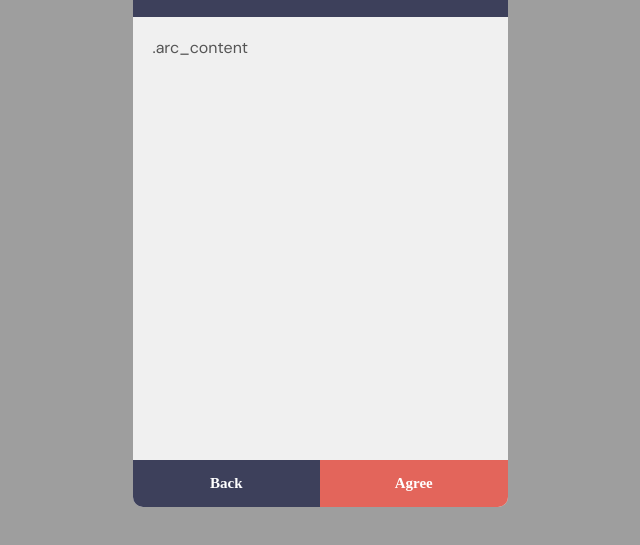
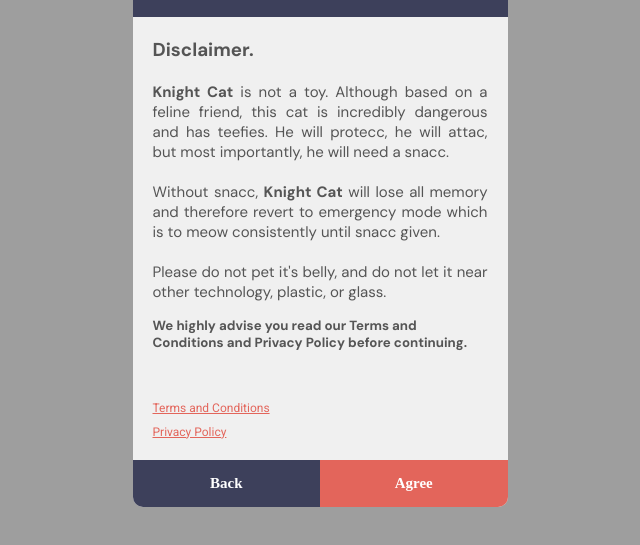
Before and after one commit to haydenismet/registering-interest-react, a React app: page / in a window 1280 px wide. Both pictures are taken after a click on the button "Register". Shown: the part 231-776 px from the top of the page, without its empty margins (320-960 px from the left). Built offline with nearby package versions, Linux system fonts and the light colour scheme; some packages are replaced by stand-ins of ours; no server answers; a web font is replaced by a local one.

Commit message:
refactoring 2

```diff
--- a/src/components/elements/PetCardFullDetail.js
+++ b/src/components/elements/RegistrationDetailsComplete.js
@@ -1,6 +1,6 @@
 import React from "react";
 import RegistrationLoginHeaderElement from "./RegistrationLoginHeaderElement";
-export default function PetCardFullDetail(props) {
+export default function RegistrationDetailsComplete(props) {
   const { userDetails } = props;
 
   return (
--- /dev/null
+++ b/src/components/elements/RegistrationThreeValues.js
@@ -0,0 +1,103 @@
+export default function RegistrationThreeValues() {
+  const locationOptions = [
+    { value: "Please Select" },
+    {
+      value: "London",
+    },
+    {
+      value: "North East",
+    },
+    {
+      value: "North West",
+    },
+    {
+      value: "Yorkshire",
+    },
+    {
+      value: "East Midlands",
+    },
+    {
+      value: "West Midlands",
+    },
+    {
+      value: "South East",
+    },
+    {
+      value: "South West",
+    },
+    {
+      value: "East of England",
+    },
+    {
+      value: "Wales",
+    },
+    {
+      value: "Scotland",
+    },
+  ];
+
+  const distanceOptions = [
+    { value: "Please Select" },
+    {
+      value: "0.5 Miles",
+    },
+    {
+      value: "1 Miles",
+    },
+    {
+      value: "2 Miles",
+    },
+    {
+      value: "3 Miles",
+    },
+    {
+      value: "4 Miles",
+    },
+    {
+      value: "5 Miles",
+    },
+    {
+      value: "6 Miles",
+    },
+    {
+      value: "7 Miles",
+    },
+    {
+      value: "8 Miles",
+    },
+    {
+      value: "9 Miles",
+    },
+    {
+      value: "10 Miles",
+    },
+    {
+      value: "15 Miles",
+    },
+    {
+      value: "20+ Miles",
+    },
+  ];
+
+  const tierValue = [
+    { value: "Please Select" },
+    {
+      value: "Bronze",
+    },
+    {
+      value: "Silver",
+    },
+    {
+      value: "Gold",
+    },
+    {
+      value: "Platinum",
+    },
+  ];
+
+  return {
+    locationOptions,
+    distanceOptions,
+    tierValue,
+  };
+}
--- a/src/components/elements/TermsAndConditionsElement.js
+++ b/src/components/elements/TermsAndConditionsElement.js
@@ -1,5 +1,4 @@
-export default function TermsAndConditionsElement(props) {
-  const { suffix } = props;
+export default function TermsAndConditionsElement() {
   return (
     <div className="arc_terms_conditions_privacy_policy">
       <div className="arc_t_c">Terms and Conditions</div>
--- a/src/components/login-and-signup/TermsAndConditionsView.js
+++ /dev/null
@@ -1,27 +0,0 @@
-import React from "react";
-import RegistrationLoginHeaderElement from "../elements/RegistrationLoginHeaderElement.js";
-
-import NextElement from "../elements/NextElement.js";
-import BackElement from "../elements/BackElement.js";
-export default function TermsAndConditionsView(props) {
-  const { handleViewClickNext, handleViewClickBack, view } = props;
-  return (
-    <>
-      <RegistrationLoginHeaderElement />
-      <div className="arc_content_container">
-        <div className="arc_content">.arc_content</div>
-      </div>
-      <div className="arc_button_container">
-        <BackElement
-          backCopy="Back"
-          handleViewClickBack={handleViewClickBack}
-        />
-        <NextElement
-          nextCopy="Agree"
-          handleViewClickNext={handleViewClickNext}
-          view={view}
-        />
-      </div>
-    </>
-  );
-}
--- a/src/components/HomeView.js
+++ b/src/components/pages/CompleteRegistration.js
@@ -1,11 +1,10 @@
 import React, { useContext } from "react";
-import { RegistrationContext } from "./context/RegistrationContext.context";
+import { RegistrationContext } from "../context/RegistrationContext.context";
 import md5 from "md5";
 import { initializeApp } from "firebase/app";
 import { getDatabase, ref, set } from "firebase/database";
-import { firebaseConfig } from "./firebase-credentials";
-
-import PetCardFullDetail from "./elements/PetCardFullDetail";
+import { firebaseConfig } from "../firebase-credentials";
+import RegistrationDetailsComplete from "../elements/RegistrationDetailsComplete";
 
 export default function HomeView() {
   const context = useContext(RegistrationContext);
@@ -33,9 +32,9 @@ export default function HomeView() {
 
   return (
     <>
-      <PetCardFullDetail
+      <RegistrationDetailsComplete
         userDetails={{ name, email, user_location }}
-      ></PetCardFullDetail>
+      ></RegistrationDetailsComplete>
     </>
   );
 }
--- a/src/components/login-and-signup/RegistrationThreeView.js
+++ b/src/components/pages/RegistrationThreeView.js
@@ -29,104 +29,11 @@ export default function RegistrationThreeView(props) {
     validateRehomingFee,
     handleViewClickBack,
     handleViewClickNext,
+    locationOptions,
+    distanceOptions,
+    tierValue,
     restorePropsValues,
   } = props;
-
-  const locationOptions = [
-    { value: "Please Select" },
-    {
-      value: "London",
-    },
-    {
-      value: "North East",
-    },
-    {
-      value: "North West",
-    },
-    {
-      value: "Yorkshire",
-    },
-    {
-      value: "East Midlands",
-    },
-    {
-      value: "West Midlands",
-    },
-    {
-      value: "South East",
-    },
-    {
-      value: "South West",
-    },
-    {
-      value: "East of England",
-    },
-    {
-      value: "Wales",
-    },
-    {
-      value: "Scotland",
-    },
-  ];
-
-  const distanceOptions = [
-    { value: "Please Select" },
-    {
-      value: "0.5 Miles",
-    },
-    {
-      value: "1 Miles",
-    },
-    {
-      value: "2 Miles",
-    },
-    {
-      value: "3 Miles",
-    },
-    {
-      value: "4 Miles",
-    },
-    {
-      value: "5 Miles",
-    },
-    {
-      value: "6 Miles",
-    },
-    {
-      value: "7 Miles",
-    },
-    {
-      value: "8 Miles",
-    },
-    {
-      value: "9 Miles",
-    },
-    {
-      value: "10 Miles",
-    },
-    {
-      value: "15 Miles",
-    },
-    {
-      value: "20+ Miles",
-    },
-  ];
-
-  const rehomingFee = [
-    { value: "Please Select" },
-    {
-      value: "Bronze",
-    },
-    {
-      value: "Silver",
-    },
-    {
-      value: "Gold",
-    },
-    {
-      value: "Platinum",
-    },
-  ];
 
   const context = useContext(RegistrationContext);
   return (
@@ -220,7 +127,7 @@ export default function RegistrationThreeView(props) {
                     : "What tier are you interested in for your commercial property?"
                 }
                 labelName="arc_fee_label"
-                optionValue={rehomingFee}
+                optionValue={tierValue}
                 onGenericInputChange={onGenericInputChange}
                 input={input}
                 inputTypeScrape={inputTypeScrape}
--- a/src/components/login-and-signup/LoginOrRegisterView.js
+++ b/src/components/pages/StartRegistration.js
@@ -3,7 +3,7 @@ import RegistrationLoginHeaderElement from "../elements/RegistrationLoginHeaderE
 import TermsAndConditionsElement from "../elements/TermsAndConditionsElement.js";
 import NextElement from "../elements/NextElement.js";
 
-export default function LoginOrRegisterView(props) {
+export default function StartRegistration(props) {
   const { handleViewClickNext, view } = props;
 
   return (
--- /dev/null
+++ b/src/components/pages/TermsAndConditionsView.js
@@ -0,0 +1,50 @@
+import React from "react";
+import RegistrationLoginHeaderElement from "../elements/RegistrationLoginHeaderElement.js";
+import TermsAndConditionsElement from "../elements/TermsAndConditionsElement.js";
+import NextElement from "../elements/NextElement.js";
+import BackElement from "../elements/BackElement.js";
+export default function TermsAndConditionsView(props) {
+  const { handleViewClickNext, handleViewClickBack, view } = props;
+  return (
+    <>
+      <RegistrationLoginHeaderElement />
+      <div className="arc_content_container">
+        <div className="arc_content">
+          <h3 className="arc_t_c_h4">Disclaimer.</h3>
+          <p className="arc_t_c_p">
+            <b>Knight Cat</b> is not a toy. Although based on a feline friend,
+            this cat is incredibly dangerous and has teefies. He will protecc,
+            he will attac, but most importantly, he will need a snacc.
+          </p>
+          <p className="arc_t_c_p">
+            Without snacc, <b>Knight Cat</b> will lose all memory and therefore
+            revert to emergency mode which is to meow consistently until snacc
+            given.
+          </p>
+          <p className="arc_t_c_p">
+            Please do not pet it's belly, and do not let it near other
+            technology, plastic, or glass.
+          </p>
+          <h5 className="arc_t_c_h5">
+            We highly advise you read our Terms and Conditions and Privacy
+            Policy before continuing.
+          </h5>
+        </div>
+        <div className="arc_t_c_element_end">
+          <TermsAndConditionsElement />
+        </div>
+      </div>
+      <div className="arc_button_container">
+        <BackElement
+          backCopy="Back"
+          handleViewClickBack={handleViewClickBack}
+        />
+        <NextElement
+          nextCopy="Agree"
+          handleViewClickNext={handleViewClickNext}
+          view={view}
+        />
+      </div>
+    </>
+  );
+}
--- a/src/containers/App.js
+++ b/src/containers/App.js
@@ -1,17 +1,18 @@
 import React, { useEffect, useContext } from "react";
 import "../styles/App.css";
 /* Component Views */
-import TermsAndConditionsView from "../components/login-and-signup/TermsAndConditionsView";
-import LoginOrRegisterView from "../components/login-and-signup/LoginOrRegisterView";
-import RegistrationOneView from "../components/login-and-signup/RegistrationOneView";
-import RegistrationTwoView from "../components/login-and-signup/RegistrationTwoView";
-import RegistrationThreeView from "../components/login-and-signup/RegistrationThreeView";
-import HomeView from "../components/HomeView";
+import TermsAndConditionsView from "../components/pages/TermsAndConditionsView";
+import StartRegistration from "../components/pages/StartRegistration";
+import RegistrationOneView from "../components/pages/RegistrationOneView";
+import RegistrationTwoView from "../components/pages/RegistrationTwoView";
+import RegistrationThreeView from "../components/pages/RegistrationThreeView";
+import CompleteRegistration from "../components/pages/CompleteRegistration";
 /* Custom hooks -  Its then destructed so I can acquire the props from the hook function to then use as normal like props */
 import useInputChanges from "../components/custom-hooks/useInputChanges.hook";
 import useHandleClicks from "../components/custom-hooks/useHandleClicks.hook";
 import useFormValidations from "../components/custom-hooks/useFormValidations.hook";
 import useRememberValues from "../components/custom-hooks/useRememberValues.hook";
+import RegistrationThreeValues from "../components/elements/RegistrationThreeValues";
 /* Registration Context */
 import { RegistrationContext } from "../components/context/RegistrationContext.context";
 
@@ -54,6 +55,9 @@ function App() {
   } = useFormValidations();
 
   const { restorePropsValues, preselectedUser } = useRememberValues();
+
+  const { locationOptions, distanceOptions, tierValue } =
+    RegistrationThreeValues();
   /************************************************/
 
   /****************** USE EFFECTS ******************/
@@ -76,7 +80,7 @@ function App() {
     switch (view) {
       case 1:
         return (
-          <LoginOrRegisterView
+          <StartRegistration
             handleViewClickNext={handleViewClickNext}
             view={view}
           />
@@ -141,12 +145,15 @@ function App() {
             activeProtectionBarrier={activeProtectionBarrier}
             validateAdoptionFoster={validateAdoptionFoster}
             validateRehomingFee={validateRehomingFee}
+            locationOptions={locationOptions}
+            distanceOptions={distanceOptions}
+            tierValue={tierValue}
             restorePropsValues={restorePropsValues}
           />
         );
 
       case 6:
-        return <HomeView />;
+        return <CompleteRegistration />;
 
       default:
         return <div className="whoops"> Darn it, something went wrong. </div>;
--- a/src/styles/App.css
+++ b/src/styles/App.css
@@ -243,6 +243,18 @@ input:focus {
   margin-right: 10px;
 }
 
+.arc_t_c_p {
+  margin-top:2rem;
+  font-size:1.5rem;
+  text-align:justify;
+}
+
+.arc_t_c_h5 {
+  margin:1.5rem 0;
+}
+.arc_t_c_element_end {
+  margin-top:5rem;
+}
 
 /************************************************/
 
```
Also changed, not shown: src/components/elements/LoginButton.js (deleted, +0 -17 lines), src/components/pages/RegistrationOneView.js (renamed from src/components/login-and-signup/RegistrationOneView.js), src/components/pages/RegistrationTwoView.js (renamed from src/components/login-and-signup/RegistrationTwoView.js).
